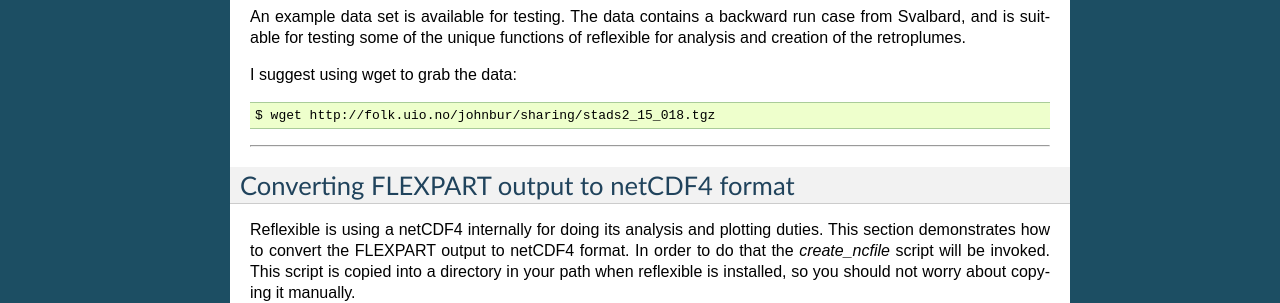
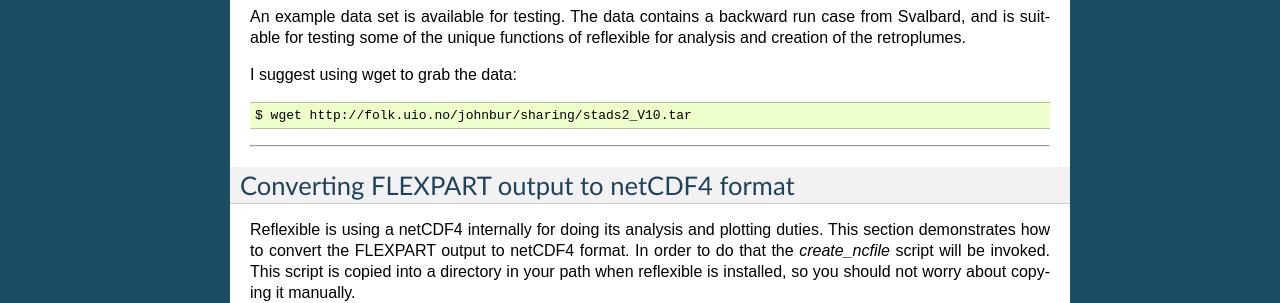
Before and after one commit to spectraphilic/reflexible, a Sphinx documentation site: the page built from doc/source/getting_started.rst, in a window 1280 px wide and 900 px high, scrolled down 412 px. Shown: the part 152-455 px from the top of the window. Built offline with Sphinx 7.4.7, drawn with Linux system fonts in a browser that asks for light colours; some of the changed lines change nothing that is shown.

Commit message:
Update getting_started.rst

```diff
--- a/doc/source/getting_started.rst
+++ b/doc/source/getting_started.rst
@@ -51,7 +51,7 @@ retroplumes.
 
 I suggest using wget to grab the data::
 
-    $ wget http://folk.uio.no/johnbur/sharing/stads2_15_018.tgz
+    $ wget http://folk.uio.no/johnbur/sharing/stads2_V10.tar
 
 ----
 
```
